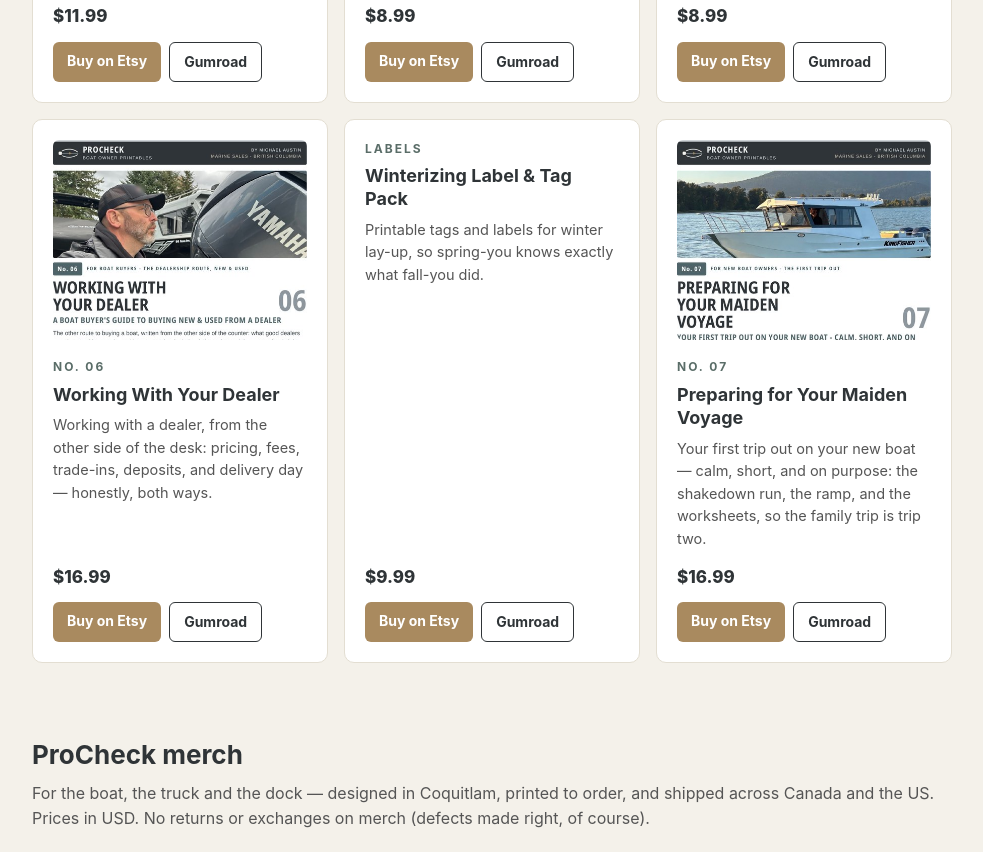
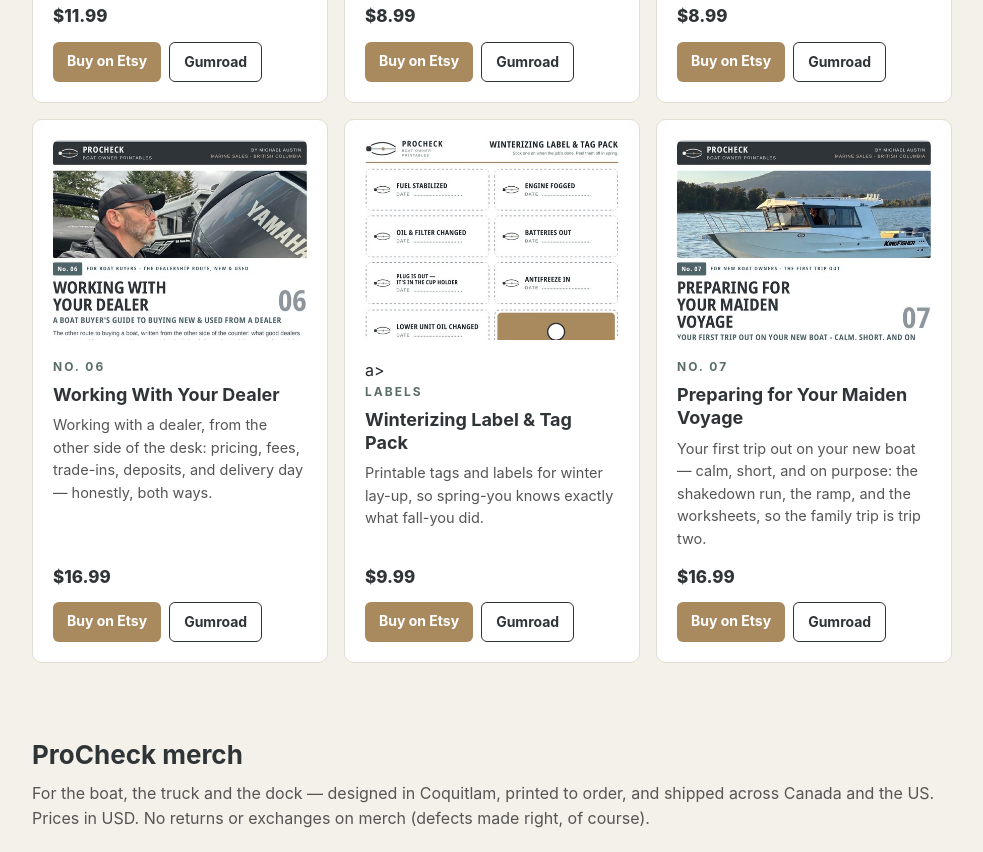
Before and after one commit to ProCheckMarine/procheckmarine.com, a plain HTML site: page index.html in a window 1280 px wide. Shown: the part 2016-2868 px from the top of the page, without its empty margins (148-1131 px from the left). Drawn offline with Linux system fonts and the light colour scheme.

Commit message:
Add cover image to Label Pack card

```diff
--- a/index.html
+++ b/index.html
@@ -200,6 +200,7 @@
         <div class="buy-row"><a class="buy-etsy" href="https://www.etsy.com/ca/listing/4618312270">Buy on Etsy</a><a class="buy-gum" href="https://procheck.gumroad.com/l/xaafp">Gumroad</a></div>
       </div>
       <div class="card">
+        <a href="https://www.etsy.com/ca/listing/4617450803"><img class="thumb" src="img/cover-labelpack.jpg" alt="Cover of the Winterizing Label &amp; Tag Pack"></a>a>
         <div class="no">Labels</div>
         <h3>Winterizing Label &amp; Tag Pack</h3>
         <p>Printable tags and labels for winter lay-up, so spring-you knows exactly what fall-you did.</p>
```
